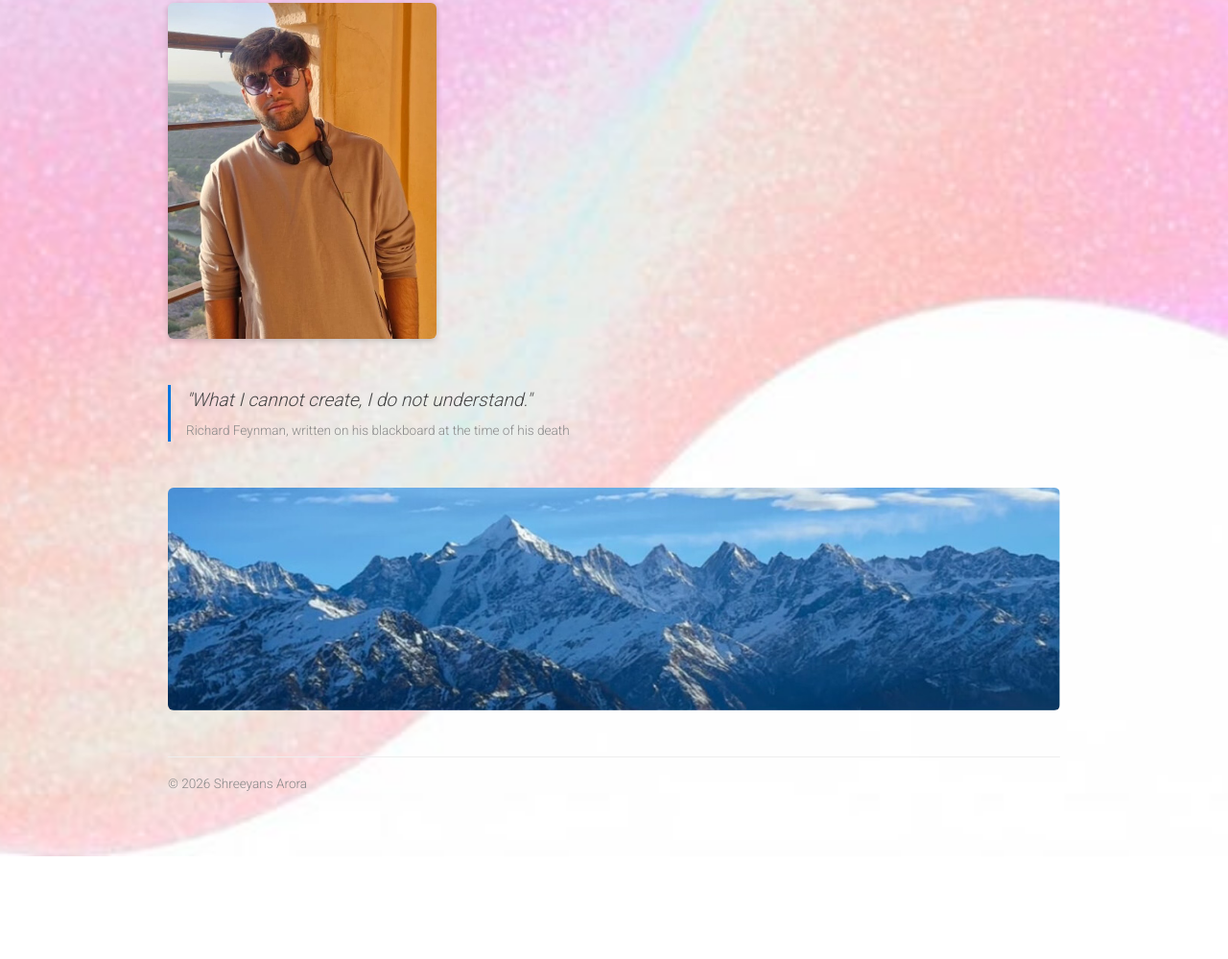
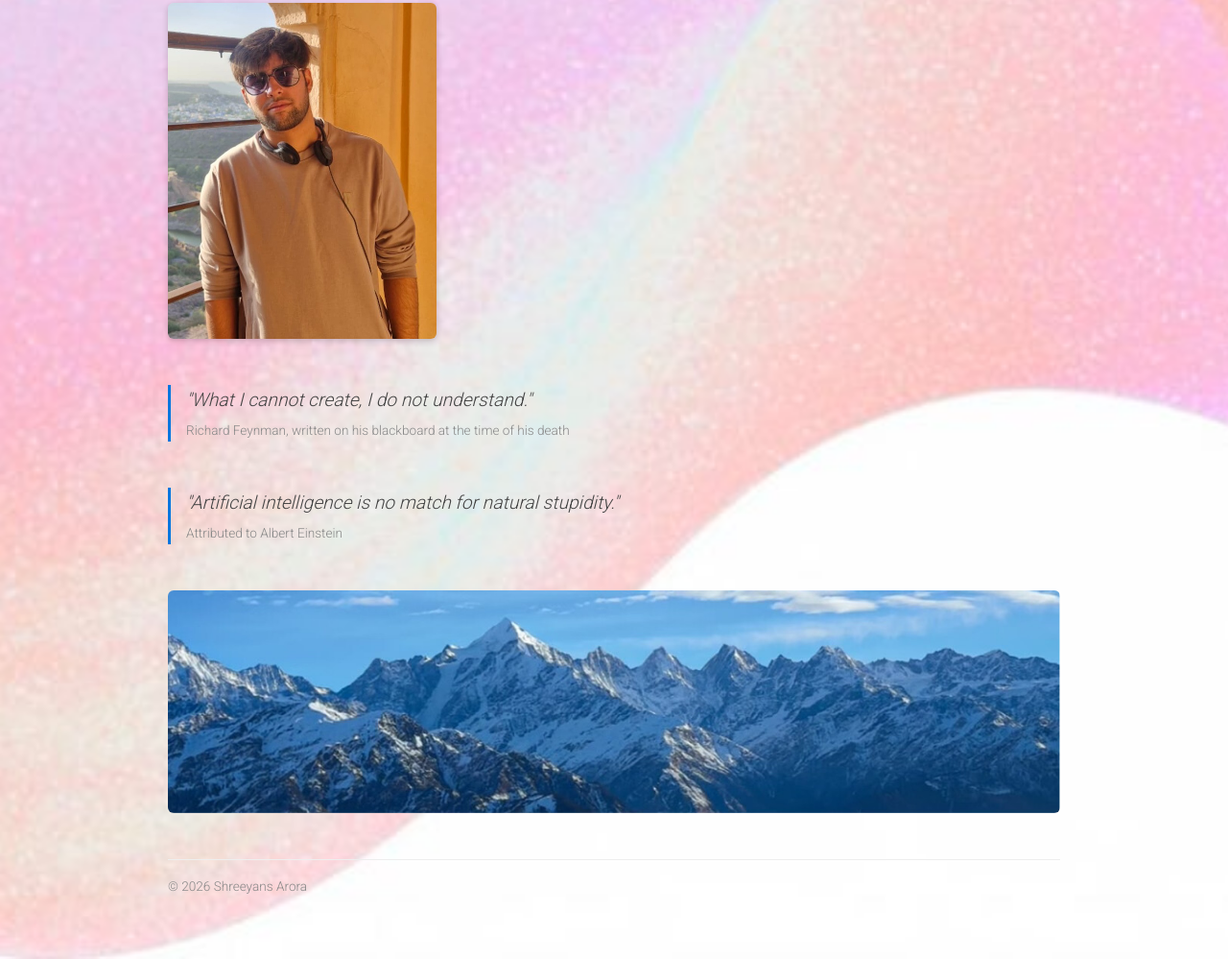
Before and after one commit to shreeyans2808/shreeyans2808.github.io, a plain HTML site: page index.html in a window 1280 px wide. Shown: the part 3973-4972 px from the top of the page at 96% size. Before the commit the page ends 4865 px from the top, so only its background shows below. Drawn offline with Linux system fonts and the light colour scheme.

Commit message:
Add second quote

```diff
--- a/index.html
+++ b/index.html
@@ -248,6 +248,11 @@
   <footer>Richard Feynman, written on his blackboard at the time of his death</footer>
 </blockquote>
 
+<blockquote class="quote">
+  "Artificial intelligence is no match for natural stupidity."
+  <footer>Attributed to Albert Einstein</footer>
+</blockquote>
+
 <img class="banner" src="banner.png" alt="Snow-capped Himalayan peaks">
 
 <footer>© 2026 Shreeyans Arora</footer>
```
